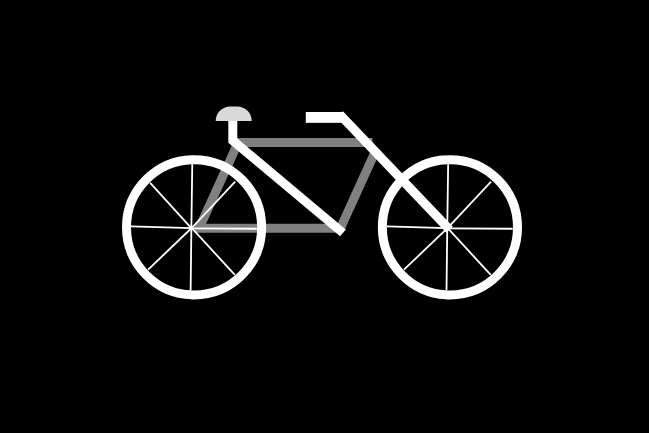
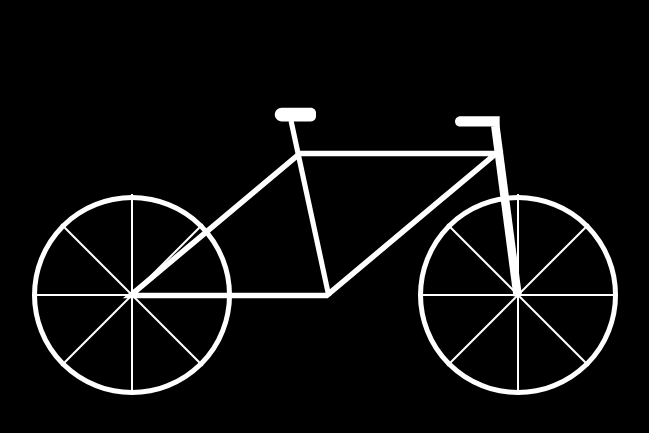
Before and after one commit to MrSoftyXTrillion/CSS-ANIMATION-10, a plain HTML site: page index.html in a window 1280 px wide. Shown: the part 197-630 px from the top of the page, without its empty margins (318-967 px from the left). Drawn offline with Linux system fonts and the light colour scheme.

Commit message:
Done with new

```diff
--- a/css/style.css
+++ b/css/style.css
@@ -4,20 +4,169 @@
     box-sizing: border-box;
 }
 .preloader {
+    position: fixed;
+    inset: 0;
     display: flex;
-    height: 100vh;
-    background-color: black;
+    background: #000;
 }
 .preloader_cnt {
+    margin: auto;
     width: 400px;
     height: 400px;
-    margin: auto;
-    display: flex;
+    position: relative;
+}
+.preloader_cnt .circle1 {
+    width: 200px;
+    height: 200px;
+    border: 5px solid white;
+    border-radius: 50%;
+    position: absolute;
+    left: -90px;
+    bottom: 8px;
+    transform: rotate(0deg);
+    animation: circle1 3s linear 3.5s infinite forwards;
+}
+.preloader_cnt .circle1 span:nth-child(1) {
+    position: fixed;
+    width: 200px;
+    height: 2px;
+    transform: rotate(90deg);
+    top: 95px;
+    left: -5px;
+    background-color: white;
+}
+.preloader_cnt .circle1 span:nth-child(2) {
+    position: fixed;
+    width: 200px;
+    height: 2px;
+    transform: rotate(180deg);
+    top: 94px;
+    left: -5px;
+    background-color: white;
+}
+.preloader_cnt .circle1 span:nth-child(3) {
+    position: fixed;
+    width: 200px;
+    height: 2px;
+    transform: rotate(45deg);
+    top: 94px;
+    left: -5px;
+    background-color: white;
+}
+.preloader_cnt .circle1 span:nth-child(4) {
+    position: fixed;
+    width: 200px;
+    height: 2px;
+    transform: rotate(135deg);
+    top: 94px;
+    left: -5px;
+    background-color: white;
+}
+@keyframes circle1 {
+    0% {
+        transform: rotate(0deg);
+    }
+    100% {
+        transform: rotate(360deg);
+    }
+}
+.preloader_cnt .circle2 {
+    width: 200px;
+    height: 200px;
+    border: 5px solid white;
+    border-radius: 50%;
+    position: absolute;
+    left: 296px;
+    bottom: 8px;
+    transform: rotate(0deg);
+    animation: circle2 3s linear 3.5s infinite forwards;
+}
+.preloader_cnt .circle2 span:nth-child(1) {
+    position: fixed;
+    width: 200px;
+    height: 2px;
+    transform: rotate(90deg);
+    top: 95px;
+    left: -5px;
+    background-color: white;
+}
+.preloader_cnt .circle2 span:nth-child(2) {
+    position: fixed;
+    width: 200px;
+    height: 2px;
+    transform: rotate(180deg);
+    top: 94px;
+    left: -5px;
+    background-color: white;
+}
+.preloader_cnt .circle2 span:nth-child(3) {
+    position: fixed;
+    width: 200px;
+    height: 2px;
+    transform: rotate(45deg);
+    top: 94px;
+    left: -5px;
+    background-color: white;
+}
+.preloader_cnt .circle2 span:nth-child(4) {
+    position: fixed;
+    width: 200px;
+    height: 2px;
+    transform: rotate(135deg);
+    top: 94px;
+    left: -5px;
+    background-color: white;
+}
+@keyframes circle2 {
+    0% {
+        transform: rotate(0deg);
+    }
+    100% {
+        transform: rotate(360deg);
+    }
 }
 #main {
-    margin: auto;
+    stroke-dasharray: 800px;
+    stroke-dashoffset: 800px;
+    animation: complete 5s linear 1 forwards;
 }
-#main .one {
-    transform: rotate(0deg);
-    animation: one 2s linear infinite forwards;
+@keyframes complete {
+    0% {
+        stroke-dasharray: 800px;
+        stroke-dashoffset: 800px;
+    }
+    100% {
+        stroke-dasharray: 800px;
+        stroke-dashoffset: 0px;
+    }
 }
+#main .handle {
+    stroke-dasharray: 100px;
+    stroke-dashoffset: 100px;
+    animation: handle 3s linear 1 forwards;
+}
+@keyframes handle {
+    0% {
+        stroke-dasharray: 100px;
+        stroke-dashoffset: 100px;
+    }
+    100% {
+        stroke-dasharray: 100px;
+        stroke-dashoffset: 0px;
+    }
+}
+#main .seat {
+    stroke-dasharray: 100px;
+    stroke-dashoffset: 100px;
+    animation: seat 3s linear 1 forwards;
+}
+@keyframes seat {
+    0% {
+        stroke-dasharray: 100px;
+        stroke-dashoffset: 100px;
+    }
+    100% {
+        stroke-dasharray: 100px;
+        stroke-dashoffset: 0px;
+    }
+}
--- a/index.html
+++ b/index.html
@@ -9,39 +9,25 @@
 <body>
 <div class="preloader">
     <div class="preloader_cnt">
-        <svg id="main" width="400" height="400" viewBox="0 0 222 107" fill="none" xmlns="http://www.w3.org/2000/svg">
-            <g opacity="0.5">
-            <line x1="60.764" y1="19.9024" x2="139" y2="19.9024" stroke="white" stroke-width="5"/>
-            <path d="M40.3708 67.4755H118.607" stroke="white" stroke-width="5"/>
-            <line y1="-2.5" x2="50.1147" y2="-2.5" transform="matrix(-0.414604 0.910002 -0.918868 -0.394565 60.7778 22)" stroke="white" stroke-width="5"/>
-            <line y1="-2.5" x2="50.1147" y2="-2.5" transform="matrix(-0.414604 0.910002 -0.918868 -0.394565 139 22.3955)" stroke="white" stroke-width="5"/>
-            </g>
-            <circle cx="40" cy="67" r="37.5" stroke="white" stroke-width="5"/>
-            <circle cx="182" cy="67" r="37.5" stroke="white" stroke-width="5"/>
-            <line x1="120.81" y1="4.27516" x2="181.81" y2="68.2752" stroke="white" stroke-width="5"/>
-            <line x1="60.6065" y1="18.0845" x2="122.607" y2="70.0845" stroke="white" stroke-width="5"/>
-            <line x1="61.5" y1="20" x2="61.5" y2="8" stroke="white" stroke-width="5"/>
-            <path d="M52 8C52 3.58172 55.5817 0 60 0H64C68.4183 0 72 3.58172 72 8H52Z" fill="#D9D9D9"/>
-            <rect x="102" y="3" width="21" height="6" fill="white"/>
-            <path class="one" d="M38.5 67.5L15.6326 42.3391" stroke="white"/>
-            <path class="two" d="M38.5 67L39 32" stroke="white"/>
-            <path class="three" d="M38.0908 102L38.5 67.5" stroke="white"/>
-            <path class="four" d="M39 67.5L4.98485 66.4998" stroke="white"/>
-            <line class="five" x1="38.635" y1="67.4876" x2="62.8186" y2="41.6583" stroke="white"/>
-            <path class="six" d="M38.5 67.5L14.5 90.5" stroke="white"/>
-            <path class="seven" d="M74.8324 67.7939L39 67.61" stroke="white"/>
-            <line class="eight" x1="62.6326" y1="93.3391" x2="38.6326" y2="67.3391" stroke="white"/>
-            <path class="nine" d="M180.515 67.5L157.648 42.3391" stroke="white"/>
-            <path class="ten" d="M180.515 67L181.015 32" stroke="white"/>
-            <path class="eleven" d="M180.106 102L180.515 67.5" stroke="white"/>
-            <path class="twelve" d="M181.015 67.5L147 66.4998" stroke="white"/>
-            <line class="thirteen" x1="180.65" y1="67.4876" x2="204.834" y2="41.6583" stroke="white"/>
-            <path class="fourteen" d="M180.515 67.5L156.515 90.5" stroke="white"/>
-            <path class="fifteen" d="M216.848 67.7939L181.015 67.61" stroke="white"/>
-            <line class="sixteen" x1="204.648" y1="93.3391" x2="180.648" y2="67.3391" stroke="white"/>
-            </svg>
-
-
+        <svg id="main" width="400" height="400" viewBox="0 0 233 111" fill="none" xmlns="http://www.w3.org/2000/svg">
+            <rect x="0.584889" y="1.60697" width="114.334" height="128.792" transform="matrix(1 0 -0.766044 0.642788 104.229 25.574)" stroke="white" stroke-width="5"/>
+            <line x1="217.479" y1="10.6745" x2="230.479" y2="109.675" stroke="white" stroke-width="5"/>
+            <path d="M194 8C194 6.34315 195.343 5 197 5H220V11H197C195.343 11 194 9.65685 194 8V8Z" fill="white"/>
+            <line x1="98.4663" y1="7.68374" x2="120.466" y2="109.684" stroke="white" stroke-width="3"/>
+            <path d="M89 4C89 1.79086 90.7909 0 93 0H110C111.657 0 113 1.34315 113 3V5C113 6.65685 111.657 8 110 8H93C90.7909 8 89 6.20914 89 4V4Z" fill="white"/>
+        </svg>
+        <div class="circle1">
+            <span></span>
+            <span></span>
+            <span></span>
+            <span></span>
+        </div>
+        <div class="circle2">
+            <span></span>
+            <span></span>
+            <span></span>
+            <span></span>
+        </div>
     </div>
 </div>
 </body>
```
